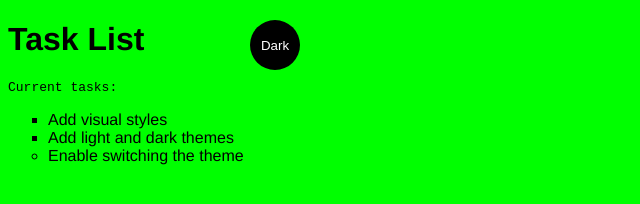
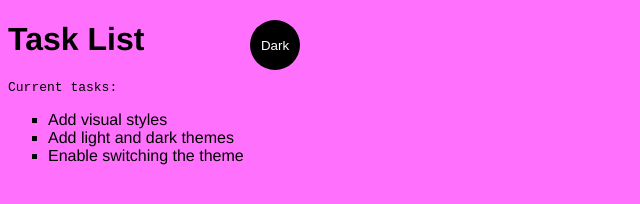
Before and after one commit to Samnieng1/simple-website, a plain HTML site: page index.html in a window 1280 px wide. Shown: the whole page, without its empty margins (0-640 px from the left). Drawn offline with Linux system fonts and the light colour scheme.

Commit message:
changed background colour

```diff
--- a/index.html
+++ b/index.html
@@ -12,7 +12,7 @@
     <ul>
         <li class="list">Add visual styles</li>
         <li class="list">Add light and dark themes</li>
-        <li>Enable switching the theme</li>
+        <li class="list">Enable switching the theme</li>
     </ul>
     <div>
         <button class="btn">Dark</button>
--- a/main.css
+++ b/main.css
@@ -29,7 +29,7 @@ li{
     --btnFontColor: var(--black);
   }
 :root{
-    --green:#00FF00;
+    --green: #ff70fd;
     --white:#FFFFFF;
     --black:#000000;
 }
```
